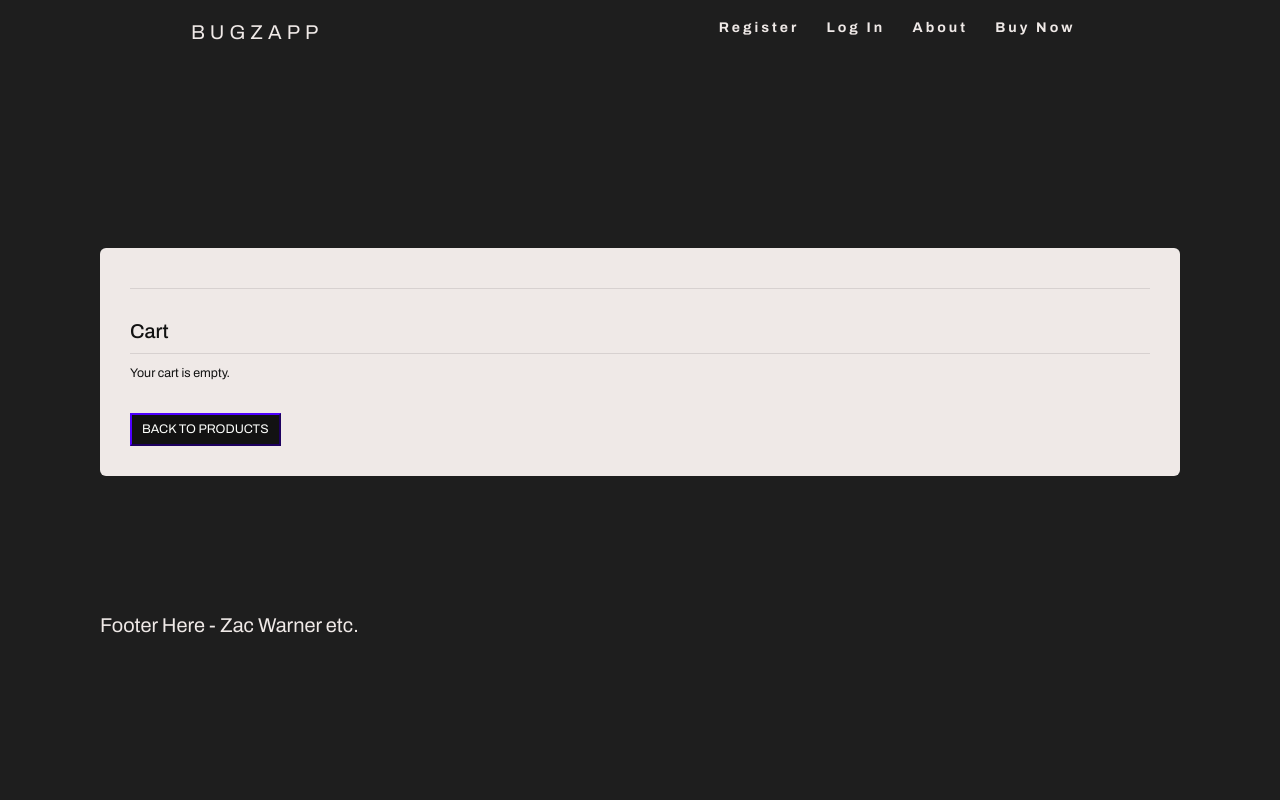
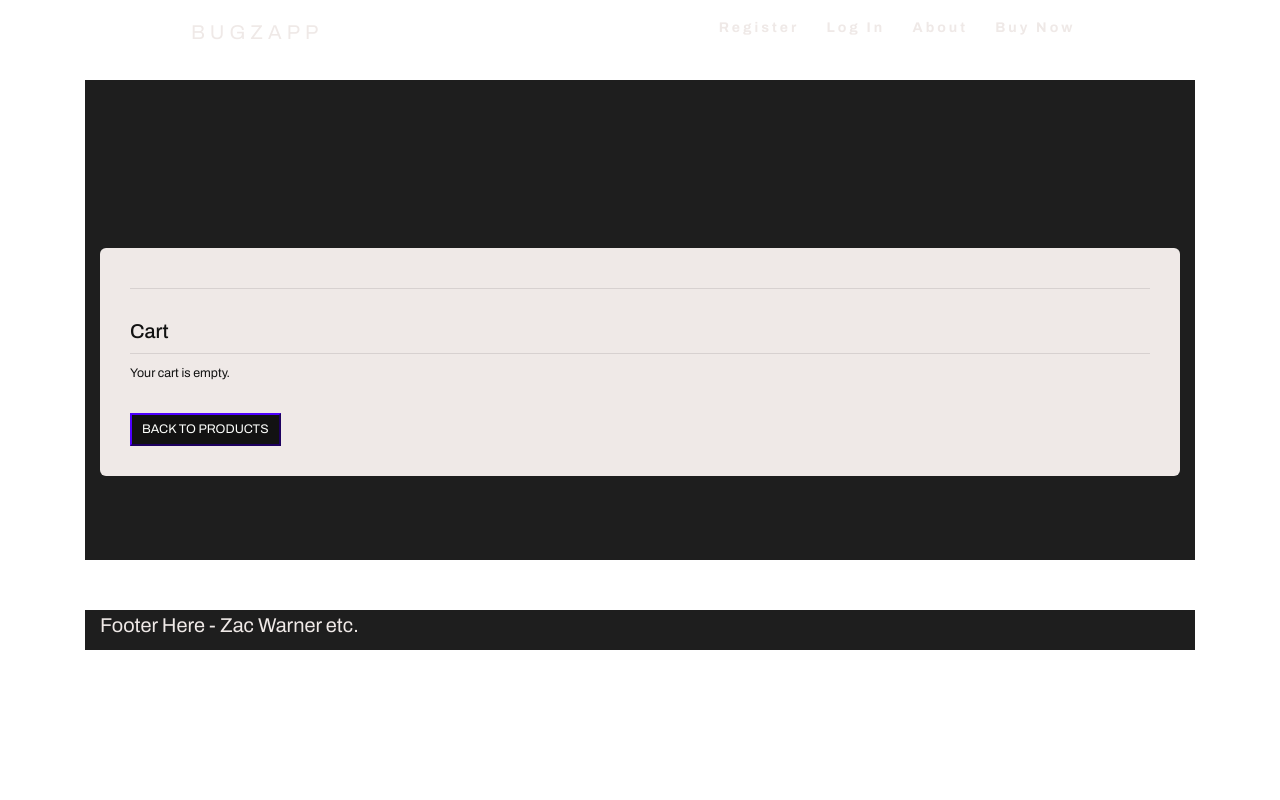
Before and after one commit to geminerald/bugzapp, a Django app: page /cart/ in a window 1280 px wide. Run offline with Django 3.2, Linux system fonts and the light colour scheme; some libraries are stand-ins or nearby versions.

Commit message:
saving to revert to previous commit

```diff
--- a/home/templates/home/index.html
+++ b/home/templates/home/index.html
@@ -8,6 +8,8 @@
 {% endblock %}
 
 {% block content %}
+
+<div class="home-bg"></div>
 
 {% if not request.user.is_authenticated %}
 
--- a/static/css/base.css
+++ b/static/css/base.css
@@ -31,22 +31,10 @@ body {
   color: var(--white-colour);
   font-family: "Archivo", sans-serif;
   font-size: 1.7rem;
-  background-color: var(--background-grey);
-  position: fixed;
-  height: 100vh;
-  width: 100%;
-  top: 0;
-  left: 0;
-  z-index: -1;
-}
 
 }
 
-.overlay {
-  background: url("/static/images/home-bg-image.jpg") no-repeat center center fixed;
-  background-size: cover;
-  height: calc(100vh - 164px);
-}
+
 
 /* Footer */
 
@@ -69,6 +57,8 @@ footer {
   flex-direction: column;
   min-height: 60vh;
   margin-top: 10vh;
+  background-color: var(--background-grey);
+  z-index: -1;
 }
 
 
```
Also changed, not shown: static/css/index.css (+34 -28 lines).
